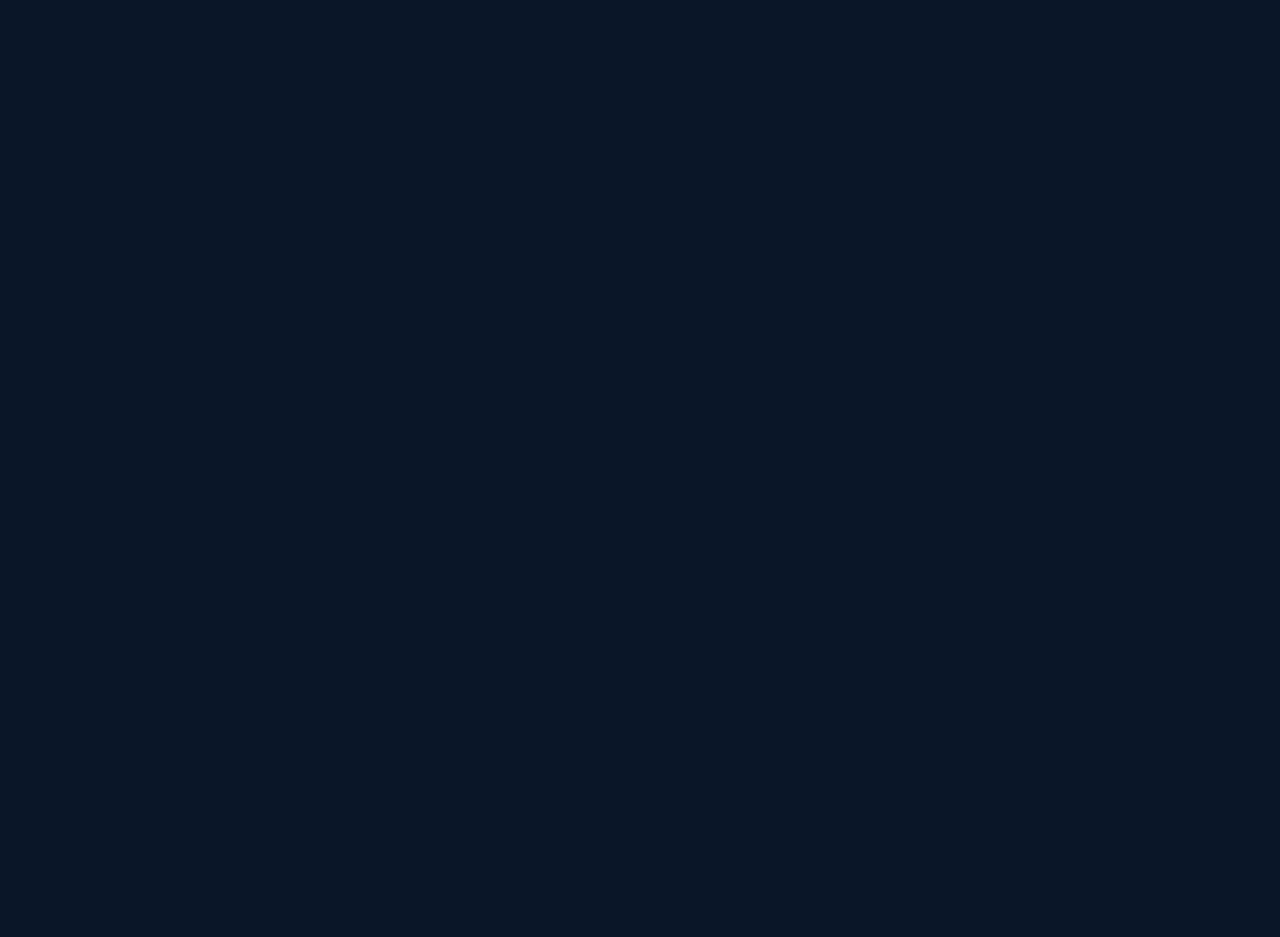
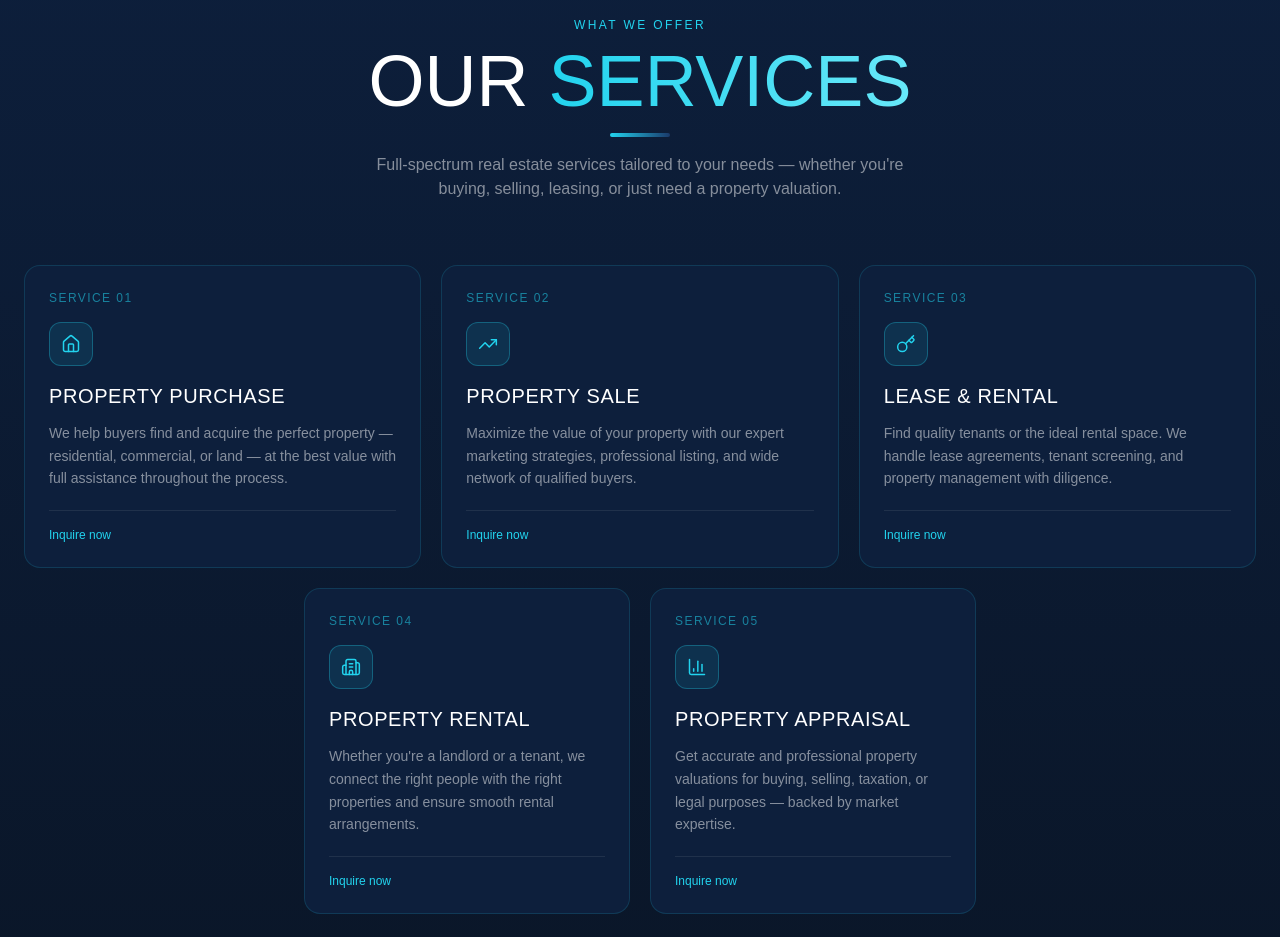
Before and after one commit to austhiiin/flavian-realty, a React (Vite) app: page / in a window 1280 px wide. Shown: the part 1860-2797 px from the top of the page. Before the commit the page ends 1781 px from the top, so only its background shows below. Built offline with nearby package versions, Linux system fonts and the light colour scheme.

Commit message:
feat: services section

```diff
--- /dev/null
+++ b/src/components/ServiceCard.tsx
@@ -0,0 +1,73 @@
+import type { LucideIcon, ArrowRight } from 'lucide-react'
+
+interface ServiceCardProps {
+  icon: LucideIcon
+  title: string
+  description: string
+  index: number
+}
+
+export default function ServiceCard({ icon: Icon, title, description, index }: ServiceCardProps) {
+  const scrollToContact = () =>
+    document.querySelector('#contact')?.scrollIntoView({ behavior: 'smooth' })
+
+  return (
+    <div
+      className="hover-lift rounded-2xl p-6 group cursor-default flex flex-col"
+      style={{
+        background: '#0d1f3c',
+        border: '1px solid rgba(34,211,238,0.15)',
+        transition: 'border-color 0.3s ease',
+      }}
+      onMouseEnter={e => (e.currentTarget.style.borderColor = 'rgba(34,211,238,0.5)')}
+      onMouseLeave={e => (e.currentTarget.style.borderColor = 'rgba(34,211,238,0.15)')}
+    >
+      {/* Service number */}
+      <p
+        className="font-body text-xs font-medium uppercase mb-4"
+        style={{ color: 'rgba(34,211,238,0.55)', letterSpacing: '0.12em' }}
+      >
+        Service {String(index + 1).padStart(2, '0')}
+      </p>
+
+      {/* Icon */}
+      <div
+        className="w-11 h-11 rounded-xl flex items-center justify-center mb-4 transition-transform duration-300 group-hover:scale-110"
+        style={{
+          background: 'rgba(34,211,238,0.1)',
+          border: '0.5px solid rgba(34,211,238,0.3)',
+        }}
+      >
+        <Icon size={20} style={{ color: '#22d3ee' }} strokeWidth={1.8} />
+      </div>
+
+      {/* Title */}
+      <h3
+        className="font-display text-xl uppercase text-white mb-3"
+        style={{ letterSpacing: '0.03em' }}
+      >
+        {title}
+      </h3>
+
+      {/* Description */}
+      <p className="font-body text-sm leading-relaxed flex-1" style={{ color: 'rgba(255,255,255,0.5)' }}>
+        {description}
+      </p>
+
+      {/* Divider + CTA */}
+      <div
+        className="mt-5 pt-4 flex items-center justify-between"
+        style={{ borderTop: '0.5px solid rgba(255,255,255,0.08)' }}
+      >
+        <button
+          onClick={scrollToContact}
+          className="flex items-center gap-1.5 font-body text-xs font-medium transition-colors duration-200"
+          style={{ color: '#22d3ee' }}
+        >
+          Inquire now
+
+        </button>
+      </div>
+    </div>
+  )
+}
--- /dev/null
+++ b/src/components/ServicesSection.tsx
@@ -0,0 +1,85 @@
+import { Home, TrendingUp, Key, Building2, BarChart3 } from 'lucide-react'
+import ServiceCard from './ServiceCard'
+
+const services = [
+  {
+    icon: Home,
+    title: 'Property Purchase',
+    description: 'We help buyers find and acquire the perfect property — residential, commercial, or land — at the best value with full assistance throughout the process.',
+  },
+  {
+    icon: TrendingUp,
+    title: 'Property Sale',
+    description: 'Maximize the value of your property with our expert marketing strategies, professional listing, and wide network of qualified buyers.',
+  },
+  {
+    icon: Key,
+    title: 'Lease & Rental',
+    description: 'Find quality tenants or the ideal rental space. We handle lease agreements, tenant screening, and property management with diligence.',
+  },
+  {
+    icon: Building2,
+    title: 'Property Rental',
+    description: 'Whether you\'re a landlord or a tenant, we connect the right people with the right properties and ensure smooth rental arrangements.',
+  },
+  {
+    icon: BarChart3,
+    title: 'Property Appraisal',
+    description: 'Get accurate and professional property valuations for buying, selling, taxation, or legal purposes — backed by market expertise.',
+  },
+]
+
+export default function ServicesSection() {
+  return (
+    <section
+      id="services"
+      className="py-24 relative"
+      style={{ background: 'linear-gradient(180deg, #0d1f3c 0%, #0a1628 100%)' }}
+    >
+      {/* Background accent */}
+      <div
+        className="absolute top-0 left-1/2 -translate-x-1/2 w-96 h-px opacity-30"
+        style={{ background: 'linear-gradient(90deg, transparent, #22d3ee, transparent)' }}
+      />
+
+      <div className="max-w-7xl mx-auto px-6">
+        {/* Header */}
+        <div className="text-center mb-16">
+          <p
+            className="font-body text-xs uppercase tracking-widest mb-3"
+            style={{ color: '#22d3ee', letterSpacing: '0.2em' }}
+          >
+            What We Offer
+          </p>
+          <h2 className="font-display text-5xl lg:text-7xl uppercase text-white leading-none mb-4">
+            OUR{' '}
+            <span
+              className="bg-clip-text text-transparent"
+              style={{ backgroundImage: 'linear-gradient(90deg, #22d3ee, #67e8f9)' }}
+            >
+              SERVICES
+            </span>
+          </h2>
+          <div className="section-divider mx-auto mb-4" />
+          <p className="font-body text-white/50 max-w-xl mx-auto">
+            Full-spectrum real estate services tailored to your needs — whether you're buying, selling, leasing, or just need a property valuation.
+          </p>
+        </div>
+
+        {/* Row 1 — 3 cards */}
+        <div className="grid md:grid-cols-3 gap-5 mb-5">
+          {services.slice(0, 3).map((service, i) => (
+            <ServiceCard key={i} {...service} index={i} />
+          ))}
+        </div>
+
+        {/* Row 2 — 2 cards centered */}
+        <div className="grid md:grid-cols-2 gap-5 max-w-2xl mx-auto">
+          {services.slice(3).map((service, i) => (
+            <ServiceCard key={i + 3} {...service} index={i + 3} />
+          ))}
+        </div>
+      </div>
+    </section>
+  )
+}
--- a/src/pages/LandingPage.tsx
+++ b/src/pages/LandingPage.tsx
@@ -2,6 +2,7 @@
 import Navbar from "../components/Navbar"
 import HeroSection from "../components/HeroSection"
 import AboutSection from "../components/AboutSection"
+import ServicesSection from "../components/ServicesSection"
 
 function LandingPage() {
   return (
@@ -9,6 +10,8 @@ function LandingPage() {
       <Navbar />
       <HeroSection />
       <AboutSection />
+      <ServicesSection />
+
 
     </>
   )
```
